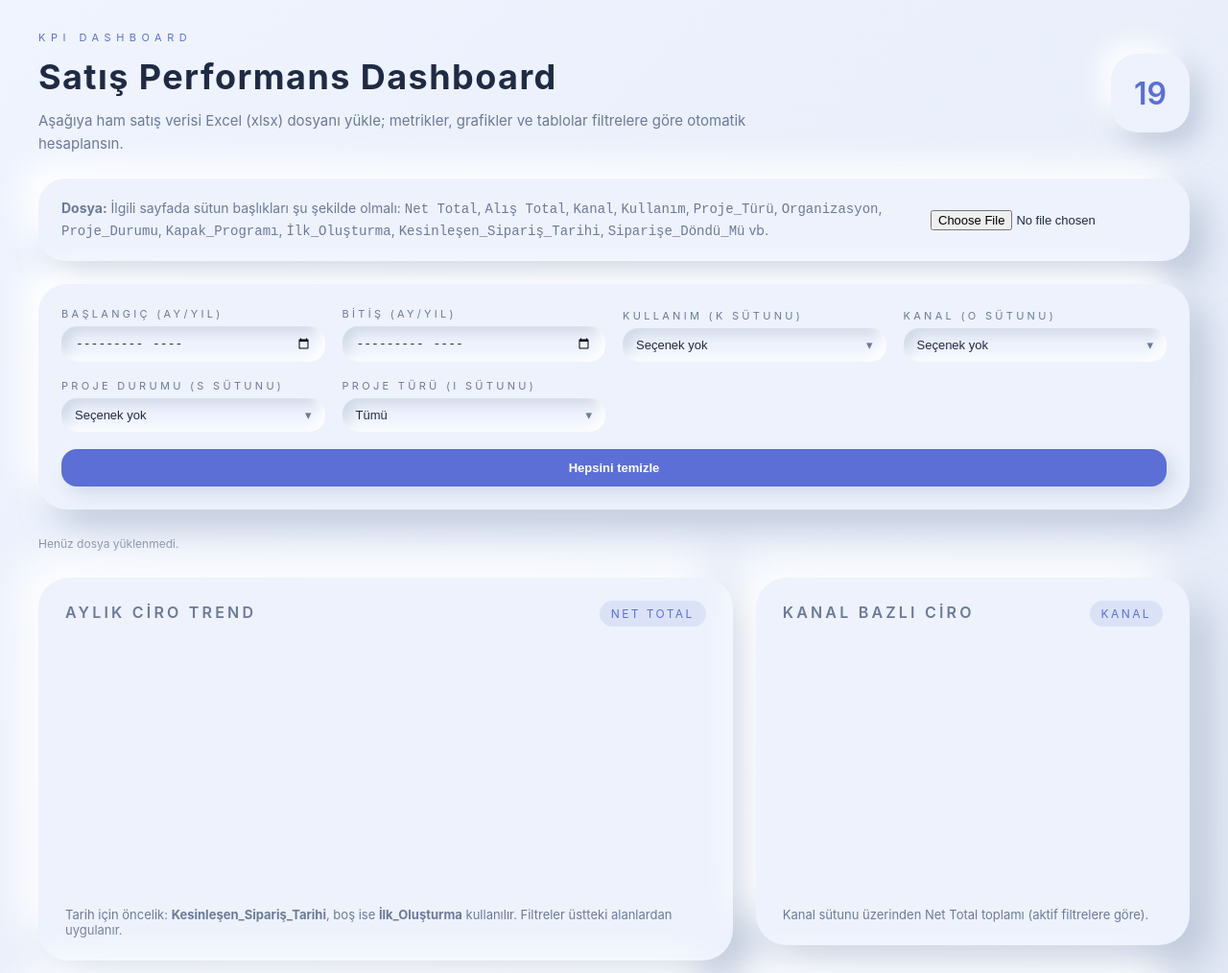
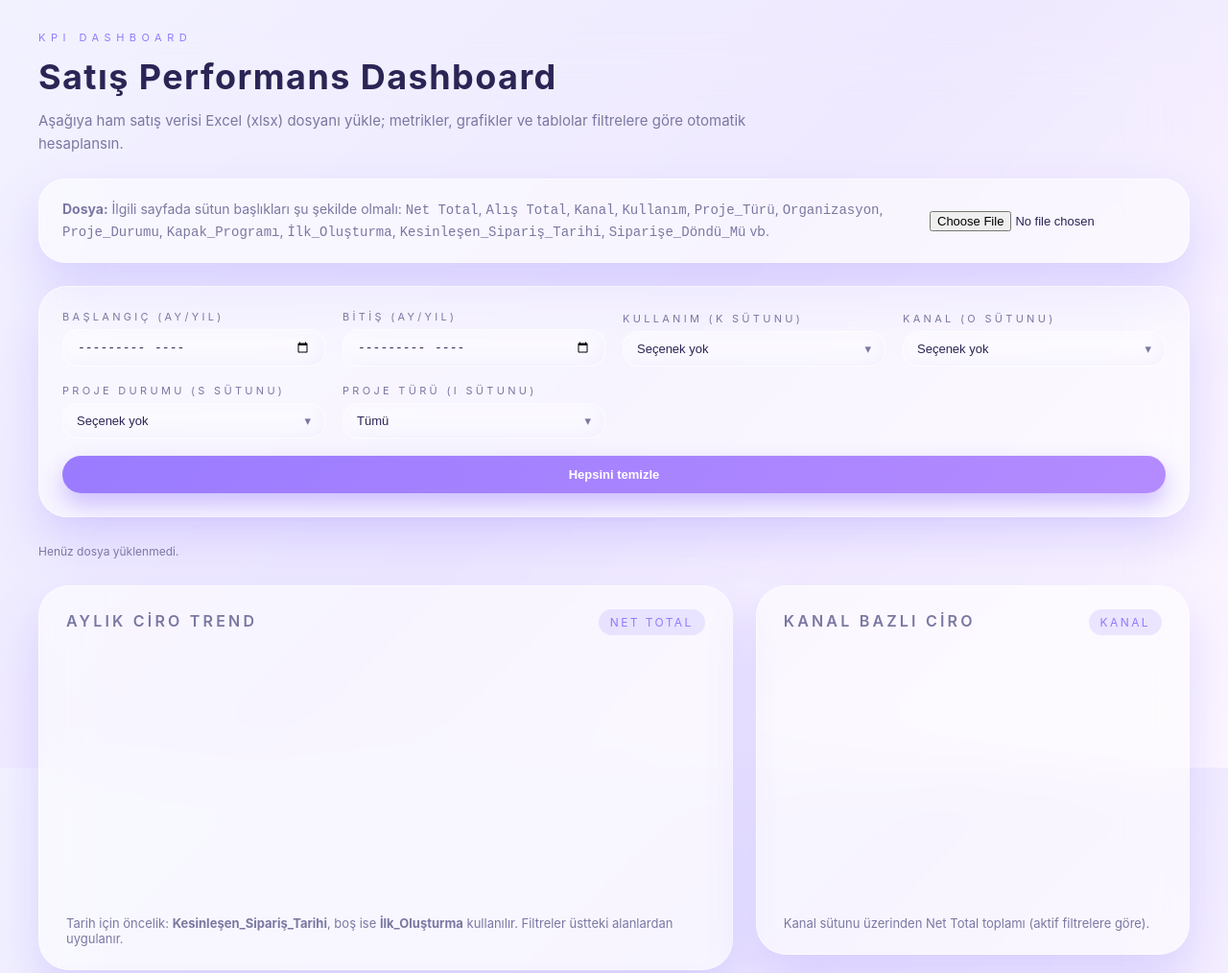
Before and after one commit to tuncerdemtr/detailed-dashboard, a plain HTML site: page index.html in a window 1280 px wide. Shown: the top 1014 px of the page at 96% size. Drawn offline with nearby package versions, Linux system fonts and the light colour scheme.

Commit message:
Apply glassmorphism styling and remove header badge

```diff
--- a/index.html
+++ b/index.html
@@ -9,14 +9,15 @@
   <script src="https://cdn.jsdelivr.net/npm/chart.js"></script>
   <style>
     :root {
-      --bg: linear-gradient(135deg, #eff4ff, #e2e8f5);
-      --card-bg: #edf2fd;
-      --text-main: #1f2a44;
-      --text-muted: #6b7a99;
-      --accent: #5b6fd6;
-      --accent-soft: rgba(91, 111, 214, 0.12);
-      --shadow-light: rgba(255, 255, 255, 0.9);
-      --shadow-dark: rgba(163, 177, 198, 0.6);
+      --bg: linear-gradient(135deg, #f2f2ff, #efe9ff, #fdf7ff);
+      --card-bg: rgba(255, 255, 255, 0.5);
+      --text-main: #2a2555;
+      --text-muted: #7a78a2;
+      --accent: #8f7bff;
+      --accent-soft: rgba(143, 123, 255, 0.16);
+      --border: rgba(255, 255, 255, 0.55);
+      --shadow: 0 25px 50px rgba(142, 123, 255, 0.25);
+      --blur: 28px;
     }
     * {
       box-sizing: border-box;
@@ -26,6 +27,7 @@
     body {
       font-family: 'Poppins', 'Inter', system-ui, -apple-system, BlinkMacSystemFont, 'Helvetica Neue', Arial, sans-serif;
       background: var(--bg);
+      background-attachment: fixed;
       color: var(--text-main);
       min-height: 100vh;
       padding: 32px;
@@ -33,6 +35,7 @@
     .page {
       max-width: 1200px;
       margin: 0 auto;
+      backdrop-filter: blur(var(--blur));
     }
     .page-header {
       display: flex;
@@ -59,17 +62,7 @@
       line-height: 1.6;
     }
     .header-chip {
-      width: 82px;
-      height: 82px;
-      border-radius: 28px;
-      background: var(--card-bg);
-      box-shadow: -12px -12px 24px var(--shadow-light), 12px 12px 28px var(--shadow-dark);
-      display: flex;
-      align-items: center;
-      justify-content: center;
-      font-size: 32px;
-      font-weight: 600;
-      color: var(--accent);
+      display: none;
     }
     .upload-area {
       background: var(--card-bg);
@@ -79,8 +72,9 @@
       align-items: center;
       gap: 16px;
       margin-bottom: 24px;
-      box-shadow: -18px -18px 30px var(--shadow-light), 18px 18px 35px var(--shadow-dark);
-      border: none;
+      border: 1px solid var(--border);
+      box-shadow: var(--shadow);
+      backdrop-filter: blur(var(--blur));
     }
     .upload-area label {
       font-size: 14px;
@@ -99,8 +93,10 @@
       background: var(--card-bg);
       padding: 24px;
       border-radius: 30px;
-      box-shadow: -18px -18px 30px var(--shadow-light), 18px 18px 35px var(--shadow-dark);
       align-items: end;
+      border: 1px solid var(--border);
+      box-shadow: var(--shadow);
+      backdrop-filter: blur(var(--blur));
     }
     @media (max-width: 960px) {
       .filters {
@@ -136,23 +132,23 @@
     }
     .clear-filters-btn {
       border: none;
-      border-radius: 16px;
-      padding: 12px 20px;
+      border-radius: 999px;
+      padding: 12px 24px;
       font-size: 13px;
       font-weight: 600;
       color: #fff;
-      background: var(--accent);
-      box-shadow: -6px -6px 16px rgba(255, 255, 255, 0.3), 6px 6px 18px rgba(163, 177, 198, 0.4);
+      background: linear-gradient(120deg, #9a7bff, #b48bff);
+      box-shadow: 0 12px 25px rgba(154, 123, 255, 0.45);
       cursor: pointer;
-      transition: transform 0.15s ease, box-shadow 0.15s ease;
+      transition: transform 0.2s ease, box-shadow 0.2s ease;
     }
     .clear-filters-btn:hover {
-      transform: translateY(-1px);
-      box-shadow: -10px -10px 18px rgba(255, 255, 255, 0.5), 10px 10px 20px rgba(163, 177, 198, 0.5);
+      transform: translateY(-2px) scale(1.01);
+      box-shadow: 0 16px 30px rgba(154, 123, 255, 0.55);
     }
     .clear-filters-btn:active {
       transform: translateY(0);
-      box-shadow: inset 4px 4px 10px rgba(91, 111, 214, 0.35), inset -4px -4px 10px rgba(255, 255, 255, 0.6);
+      box-shadow: inset 0 4px 12px rgba(0, 0, 0, 0.15);
     }
     .filter-label {
       font-size: 11px;
@@ -167,8 +163,9 @@
       border: none;
       padding: 10px 14px;
       font-size: 13px;
-      background: var(--card-bg);
-      box-shadow: inset -6px -6px 12px var(--shadow-light), inset 6px 6px 12px rgba(163, 177, 198, 0.4);
+      background: rgba(255, 255, 255, 0.4);
+      border: 1px solid rgba(255, 255, 255, 0.4);
+      box-shadow: inset 4px 4px 16px rgba(255, 255, 255, 0.3), inset -4px -4px 16px rgba(154, 123, 255, 0.08);
       color: var(--text-main);
     }
     .multi-select {
@@ -195,8 +192,10 @@
       width: 100%;
       background: var(--card-bg);
       border-radius: 20px;
-      box-shadow: -12px -12px 24px var(--shadow-light), 12px 12px 28px var(--shadow-dark);
+      box-shadow: var(--shadow);
+      border: 1px solid var(--border);
       padding: 10px;
+      backdrop-filter: blur(var(--blur));
       max-height: 240px;
       overflow-y: auto;
       display: none;
@@ -234,7 +233,9 @@
       background: var(--card-bg);
       border-radius: 32px;
       padding: 24px 28px;
-      box-shadow: -22px -22px 40px var(--shadow-light), 22px 22px 40px var(--shadow-dark);
+      box-shadow: var(--shadow);
+      border: 1px solid var(--border);
+      backdrop-filter: blur(var(--blur));
     }
     .card-header {
       display: flex;
@@ -281,7 +282,9 @@
       display: flex;
       flex-direction: column;
       gap: 6px;
-      box-shadow: -14px -14px 24px var(--shadow-light), 14px 14px 30px var(--shadow-dark);
+      border: 1px solid var(--border);
+      box-shadow: var(--shadow);
+      backdrop-filter: blur(var(--blur));
     }
     .kpi-label {
       font-size: 12px;
@@ -322,10 +325,10 @@
       border-radius: 16px;
     }
     .table tbody tr:nth-child(odd) {
-      background: rgba(255, 255, 255, 0.25);
+      background: rgba(255, 255, 255, 0.35);
     }
     .table tbody tr:nth-child(even) {
-      background: rgba(91, 111, 214, 0.06);
+      background: rgba(148, 126, 255, 0.08);
     }
     .table-scroll {
       --visible-rows: 6;
@@ -333,7 +336,9 @@
       --table-header-height: 52px;
       overflow-y: auto;
       border-radius: 24px;
-      box-shadow: inset -8px -8px 16px rgba(255, 255, 255, 0.65), inset 8px 8px 18px rgba(163, 177, 198, 0.35);
+      box-shadow: inset 8px 8px 24px rgba(149, 126, 255, 0.08), inset -8px -8px 24px rgba(255, 255, 255, 0.35);
+      border: 1px solid var(--border);
+      backdrop-filter: blur(var(--blur));
       padding: 4px;
       margin-top: 12px;
       max-height: calc(var(--table-header-height) + var(--table-row-height) * var(--visible-rows));
@@ -378,7 +383,6 @@
           Aşağıya ham satış verisi Excel (xlsx) dosyanı yükle; metrikler, grafikler ve tablolar filtrelere göre otomatik hesaplansın.
         </p>
       </div>
-      <div class="header-chip">19</div>
     </div>
 
     <div class="upload-area">
```
Lines whose indentation alone changed are shown as unchanged.
